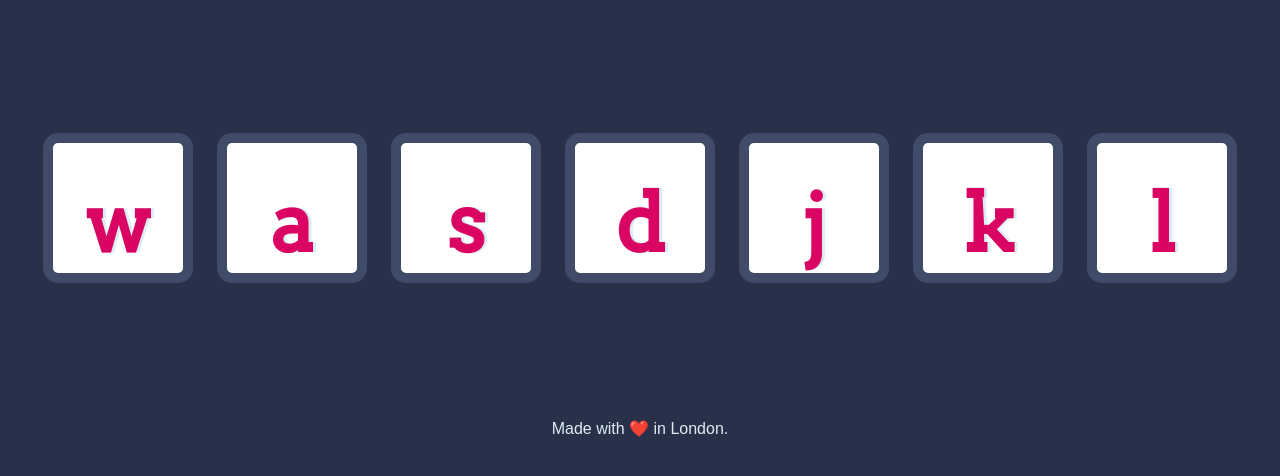
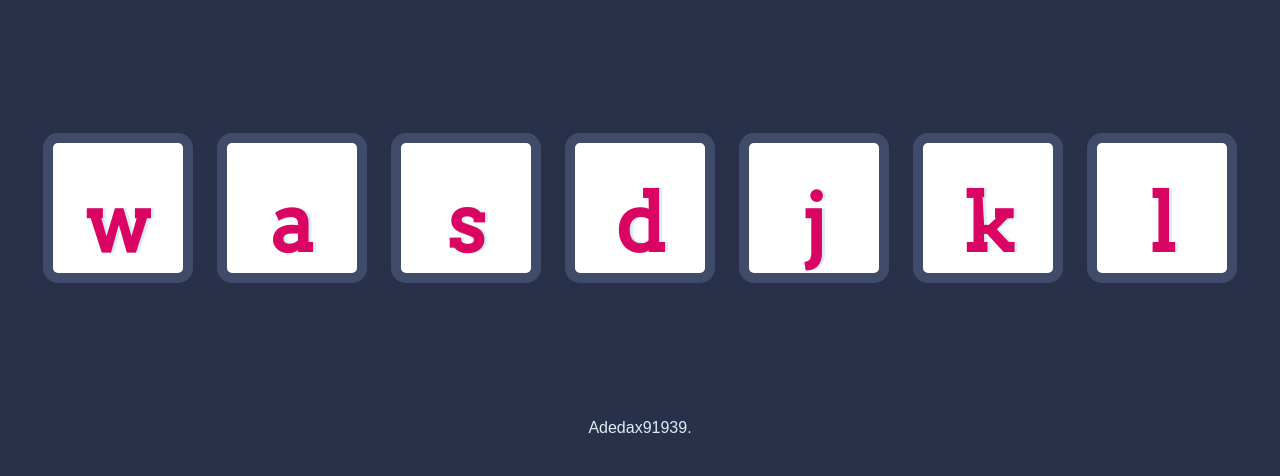
Before and after one commit to Adedax39/DrumASet, a plain HTML site: page index.html in a window 1280 px wide. Shown: the part 156-632 px from the top of the page. Drawn offline with Linux system fonts and the light colour scheme.

Commit message:
index.html

```diff
--- a/index.html
+++ b/index.html
@@ -23,7 +23,7 @@
 
 
   <footer>
-    Made with ❤️ in London.
+    Adedax91939.
   </footer>
 </body>
 
```
